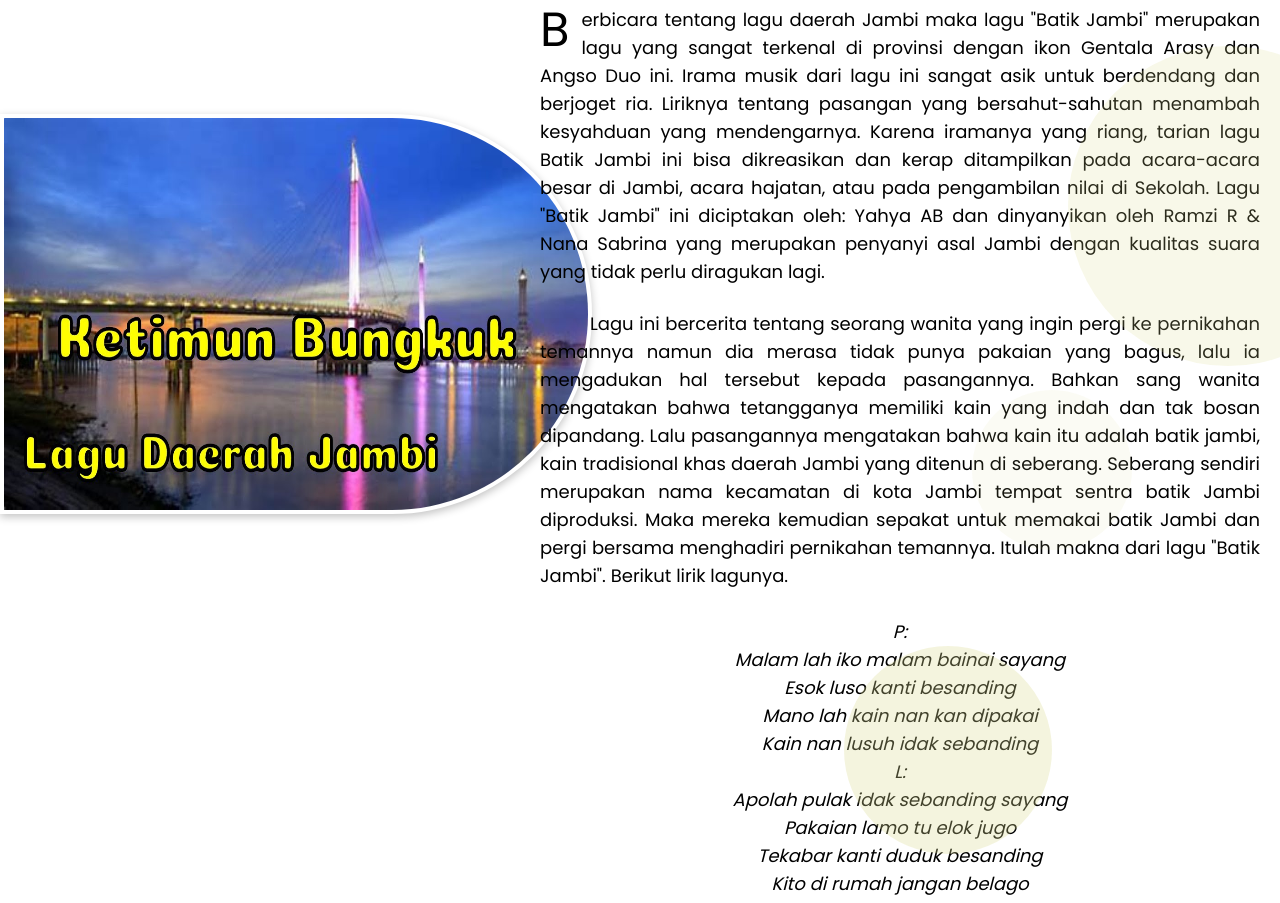
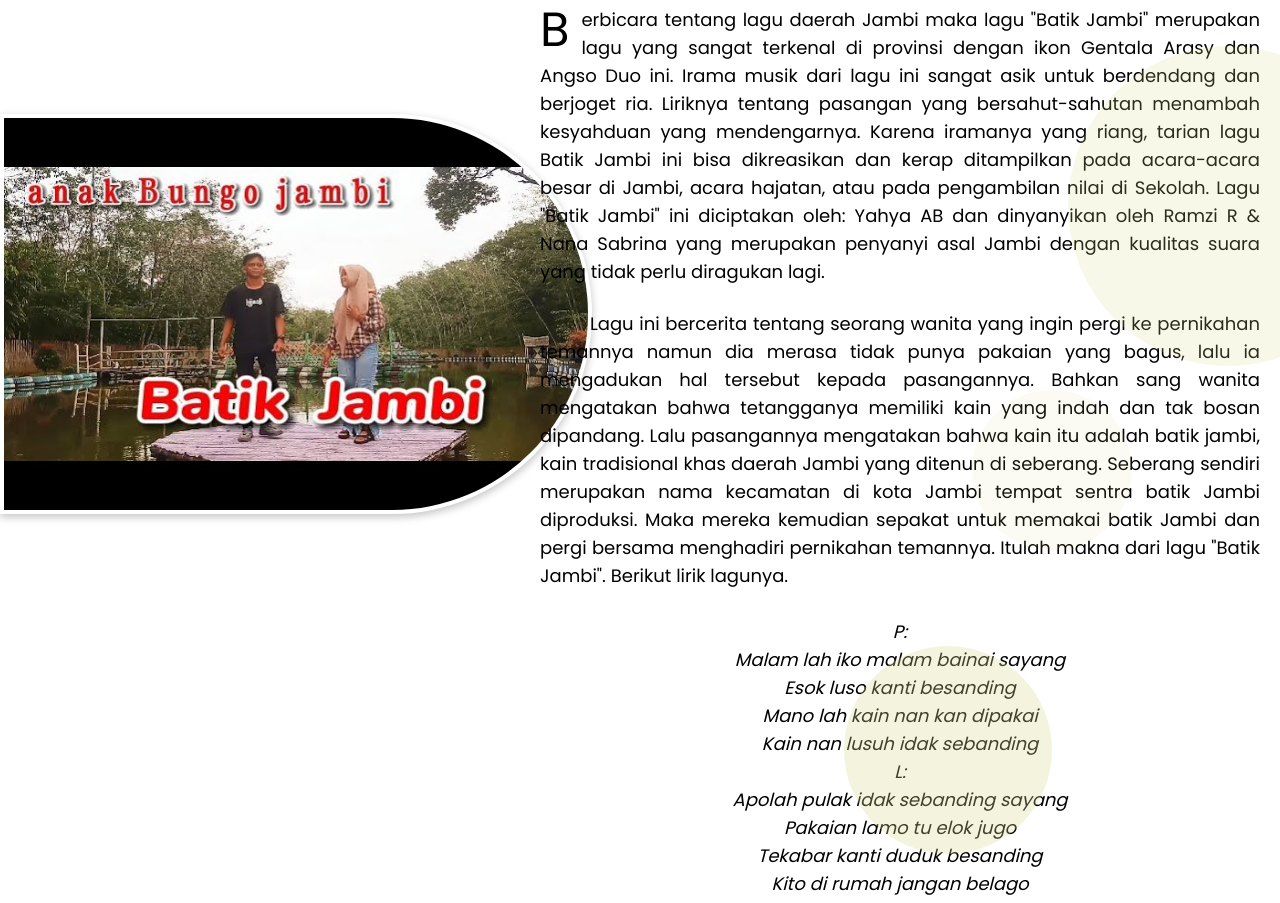
Before and after one commit to bulanndhln/IF-Akademik-Web-Design-Code, a website: page public/lagu.html in a window 1280 px wide. Shown: the part 4222-5125 px from the top of the page. Drawn offline with Linux system fonts and the light colour scheme.

Commit message:
Menambahkan gambar lagu batik jambi

```diff
--- a/public/lagu.html
+++ b/public/lagu.html
@@ -273,7 +273,7 @@
     <div class="ibatikjambi mb-7">
         <div class="md:flex relative md:h-[19rem] lg:h-[80rem] xl:h-[85rem]">
             <div class="hidden md:block md:left-0 md:rounded-r-full md:absolute customShadow xl:w-[37rem] xl:h-[25rem] xl:top-44 md:top-10 my-10 lg:top-10 lg:h-[24rem] lg:top-40 md:my-0 w-[23rem] md:h-[15rem] h-[16rem] sm:w-[26rem] sm:h-[19rem] md:p-1 p-3">
-                <img src="./img/ketimun bungkuk.jpg" alt="Lagu Batanghari" class="h-full w-full rounded-xl md:rounded-r-full ">
+                <img src="./img/batik.jpg" alt="Lagu Batanghari" class="h-full w-full rounded-xl md:rounded-r-full ">
             </div>
             <div class="bg-[#DAD992] border-4 lg:-right-1 lg:my-0 md:my-auto md:right-8 md:bg-white md:shadow-none lg:w-[60%] sm:w-[50%] md:w-[41%] w-1/2 rounded-r-full h-[3rem] sm:h-[3.5rem] relative md:absolute lg:top-0 md:top-32 px-5 border-4 border-white customShadow">
                 <div class="absolute w-full right-9">
@@ -309,7 +309,7 @@
         </div>
         <div class="px-5 ">
             <div class="md:hidden customShadow my-10 w-[23rem] h-[16rem] sm:w-[26rem] sm:h-[19rem] mx-auto p-3 ">
-                <img src="./img/ketimun bungkuk.jpg" alt="Lagu Batanghari" class="h-full w-full rounded-xl">
+                <img src="./img/batik.jpg" alt="Lagu Batanghari" class="h-full w-full rounded-xl">
             </div>
             <div class="text relative lg:hidden">
                 <div class="hidden md:block w-72 h-72 bg-[#DAD992] absolute opacity-20 rounded-full top-1 -right-16"></div>
```
Also changed, not shown: public/img/batik.jpg (added).
